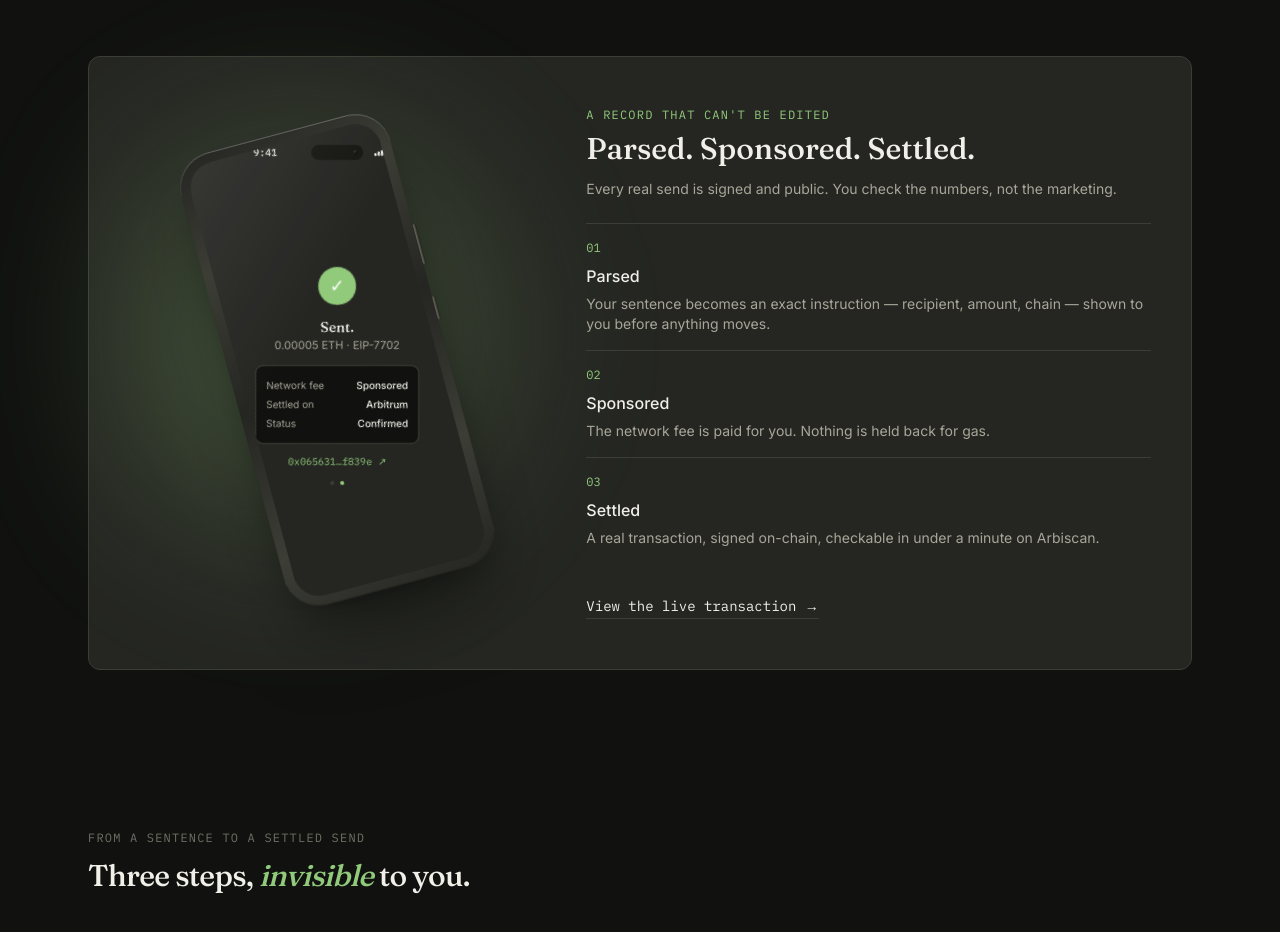
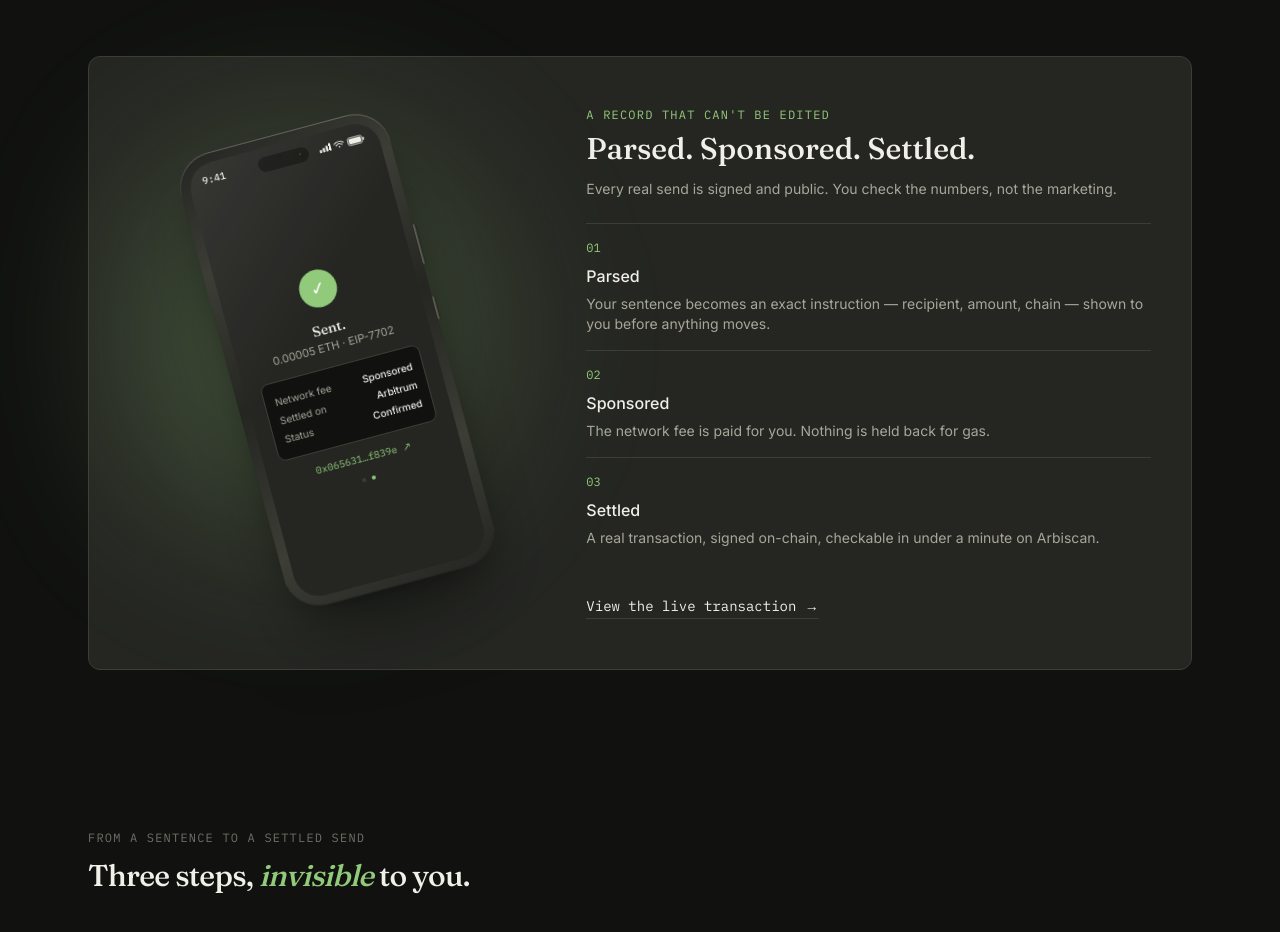
Before and after one commit to Chibey-max/relay, a Next.js app: page / in a window 1280 px wide. Shown: the part 1780-2712 px from the top of the page. Built offline with nearby package versions, Linux system fonts and the light colour scheme.

Commit message:
revert: drop counter-rotation on trust panel screen content
Reverted per feedback — the upright-content-in-tilted-frame effect
didn't read well in practice, despite fixing the legibility concern on
paper. Screen content (status bar, receipt, checkmark) tilts with the
frame again, as it did before.

```diff
--- a/components/marketing/TrustPanel.tsx
+++ b/components/marketing/TrustPanel.tsx
@@ -46,15 +46,6 @@ export default function TrustPanel({ motionOn }: { motionOn: boolean }) {
             />
 
             <div className="relative flex h-full flex-col overflow-hidden rounded-[26px]" style={{ background: "rgb(var(--mkt-card))" }}>
-              {/* Counter-rotates the screen CONTENT back upright, even though
-                  the phone frame/glass above stays tilted — the frame's own
-                  -15deg rotation would otherwise carry through to this text,
-                  which reads as much harder to parse (rows can look like two
-                  stacked columns instead of paired label/value lines) than
-                  it actually is. Background matches the screen behind it, so
-                  the small gaps left at the corners by the counter-rotation
-                  are invisible. */}
-              <div className="flex h-full flex-col" style={{ transform: "rotate(15deg)", background: "rgb(var(--mkt-card))" }}>
               <div className="grid h-8 shrink-0 grid-cols-[1fr_auto_1fr] items-center px-3.5" style={{ color: "rgb(var(--mkt-ink))" }}>
                 <span className="font-mono text-[10px] font-medium">9:41</span>
                 <div className="relative h-[15px] w-[52px] justify-self-center rounded-lg" style={{ background: "rgb(var(--mkt-fixed-dark))" }}>
@@ -141,10 +132,8 @@ export default function TrustPanel({ motionOn }: { motionOn: boolean }) {
                   ))}
                 </div>
               </div>
-              </div>
 
-              {/* Screen glare — stays tilted with the glass (a reflection on
-                  the surface, not screen content), unlike the block above. */}
+              {/* Screen glare — matches the hero phone's treatment */}
               <div
                 aria-hidden
                 className="pointer-events-none absolute inset-0 rounded-[26px]"
```
Lines whose indentation alone changed are shown as unchanged.
